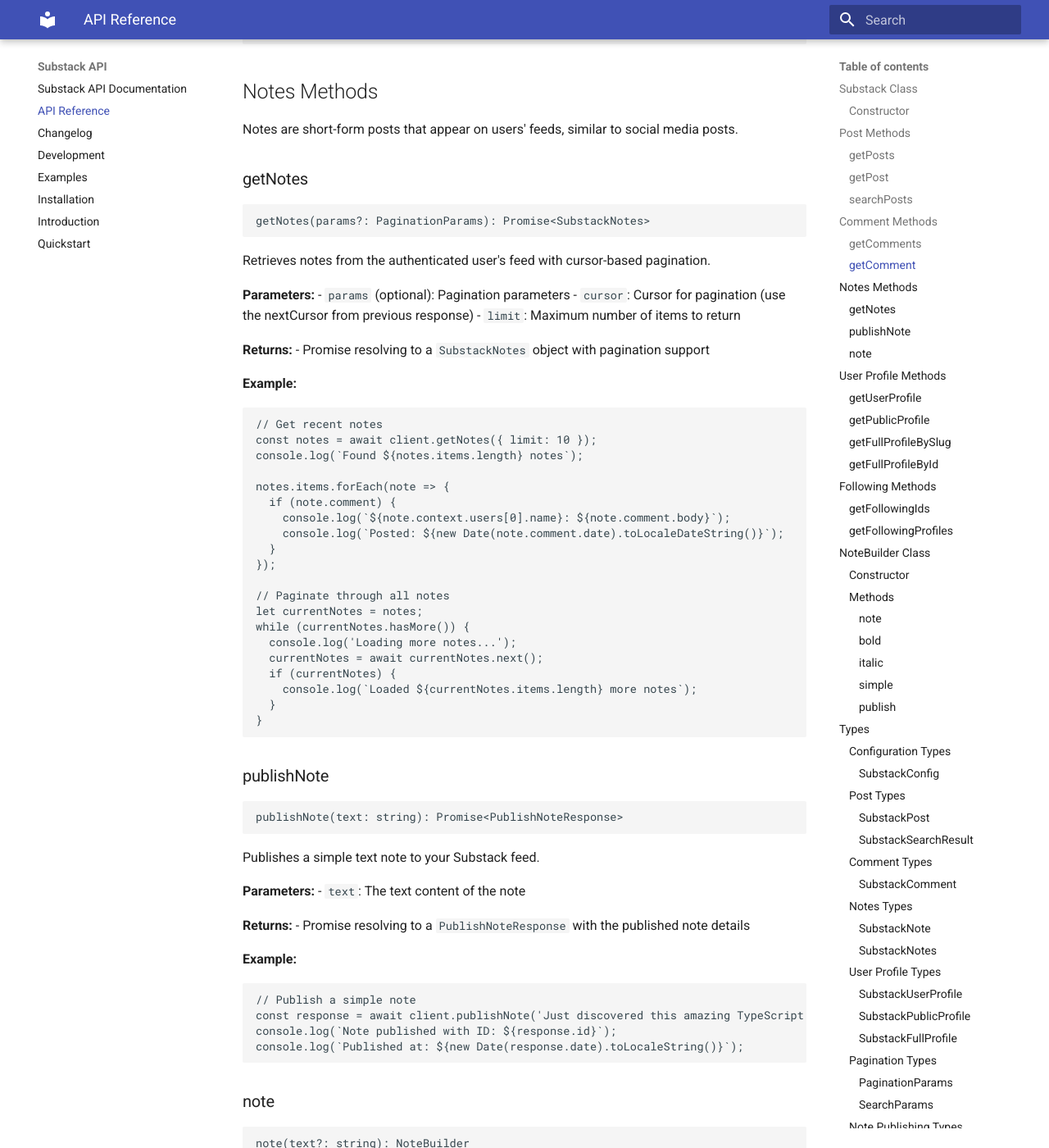
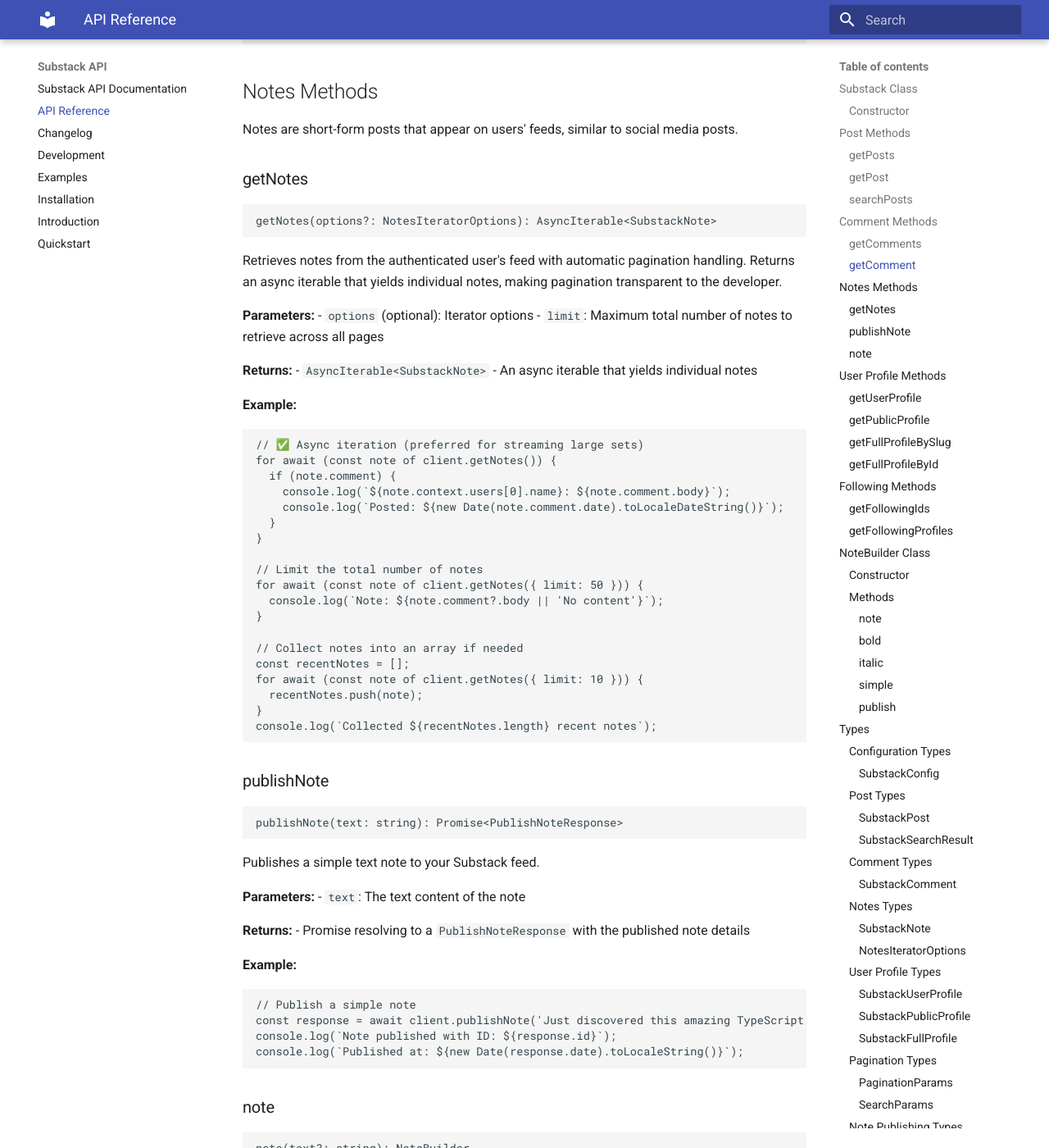
Before and after one commit to jakub-k-slys/substack-api, an MkDocs documentation site: the page built from docs/api-reference.md, in a window 1280 px wide and 1400 px high, scrolled down 3861 px. Shown: the whole window at 82% size. Built offline with MkDocs 1.6.1 and Material for MkDocs 9.7.7, drawn with Linux system fonts in a browser that asks for light colours; some of the changed text lies outside the part shown.

Commit message:
Update documentation for new async iterable getNotes() interface
Co-authored-by: jakub-k-slys <29287862+jakub-k-slys@users.noreply.github.com>

````diff
--- a/docs/api-reference.md
+++ b/docs/api-reference.md
@@ -203,41 +203,39 @@ Notes are short-form posts that appear on users' feeds, similar to social media
 ### getNotes
 
 ```typescript
-getNotes(params?: PaginationParams): Promise<SubstackNotes>
+getNotes(options?: NotesIteratorOptions): AsyncIterable<SubstackNote>
 ```
 
-Retrieves notes from the authenticated user's feed with cursor-based pagination.
+Retrieves notes from the authenticated user's feed with automatic pagination handling. Returns an async iterable that yields individual notes, making pagination transparent to the developer.
 
 **Parameters:**
-- `params` (optional): Pagination parameters
-  - `cursor`: Cursor for pagination (use the nextCursor from previous response)
-  - `limit`: Maximum number of items to return
+- `options` (optional): Iterator options
+  - `limit`: Maximum total number of notes to retrieve across all pages
 
 **Returns:**
-- Promise resolving to a `SubstackNotes` object with pagination support
+- `AsyncIterable<SubstackNote>` - An async iterable that yields individual notes
 
 **Example:**
 ```typescript
-// Get recent notes
-const notes = await client.getNotes({ limit: 10 });
-console.log(`Found ${notes.items.length} notes`);
-
-notes.items.forEach(note => {
+// ✅ Async iteration (preferred for streaming large sets)
+for await (const note of client.getNotes()) {
   if (note.comment) {
     console.log(`${note.context.users[0].name}: ${note.comment.body}`);
     console.log(`Posted: ${new Date(note.comment.date).toLocaleDateString()}`);
   }
-});
+}
 
-// Paginate through all notes
-let currentNotes = notes;
-while (currentNotes.hasMore()) {
-  console.log('Loading more notes...');
-  currentNotes = await currentNotes.next();
-  if (currentNotes) {
-    console.log(`Loaded ${currentNotes.items.length} more notes`);
-  }
+// Limit the total number of notes
+for await (const note of client.getNotes({ limit: 50 })) {
+  console.log(`Note: ${note.comment?.body || 'No content'}`);
 }
+
+// Collect notes into an array if needed
+const recentNotes = [];
+for await (const note of client.getNotes({ limit: 10 })) {
+  recentNotes.push(note);
+}
+console.log(`Collected ${recentNotes.length} recent notes`);
 ```
 
 ### publishNote
@@ -693,27 +691,18 @@ interface SubstackNote {
 
 Represents a note (short-form post) in the Substack feed. Notes are complex objects that can contain various types of content including text, images, and links.
 
-#### SubstackNotes
+#### NotesIteratorOptions
 
 ```typescript
-class SubstackNotes {
-  constructor(
-    private readonly client: Substack,
-    public readonly items: SubstackNote[],
-    private readonly originalCursorTimestamp: string,
-    private readonly nextCursor: string | null
-  );
-
-  async next(): Promise<SubstackNotes | null>;
-  hasMore(): boolean;
+interface NotesIteratorOptions {
+  limit?: number; // Total number of notes to retrieve across all pages
 }
 ```
 
-A paginated collection of notes with cursor-based pagination support.
+Options for controlling the notes iteration behavior.
 
-**Methods:**
-- `next()`: Fetch the next page of notes
-- `hasMore()`: Check if there are more notes available
+**Properties:**
+- `limit`: Maximum total number of notes to retrieve across all pages. If not specified, all available notes will be retrieved.
 
 ### User Profile Types
 
````
